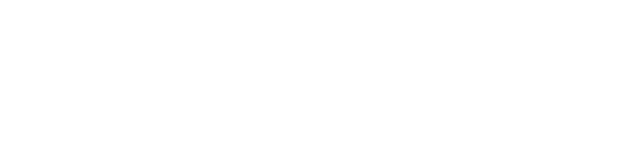
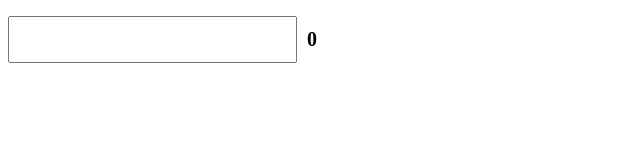
Before and after one commit to acciojob/mini-scrabble-Swadhincse, a website: page main.html in a window 1280 px wide. Shown: the whole page, without its empty margins (0-640 px from the left). Drawn offline with Linux system fonts and the light colour scheme.

Commit message:
initial commit

```diff
--- a/main.html
+++ b/main.html
@@ -8,8 +8,14 @@
 
 <body>
 	<!-- the entire body must be written by student -->
-    <script type="text/javascript" src="./script.js">
-</script>
+	<div>
+		<input type="text" id="evaluatedText">
+		<h3 id="letterCount"></h3>
+	</div>
+
+
+	<script type="text/javascript" src="./script.js">
+	</script>
 
 </body>
 
--- a/script.js
+++ b/script.js
@@ -1 +1,15 @@
 //your code here
+
+
+const textbox = document.getElementById("evaluatedText");
+const letterCount = document.getElementById("letterCount");
+
+
+textbox.addEventListener("input", function() {
+
+    letterCount.innerHTML = textbox.value.length;
+});
+textbox.addEventListener("keyup", function() {
+    letterCount.innerHTML = textbox.value.length;
+});
+letterCount.innerHTML = textbox.value.length || 0;
--- a/styles.css
+++ b/styles.css
@@ -1,2 +1,17 @@
 
 /* Your CSS Code here. */
+
+div {
+    display: flex;
+    align-items: center;
+}
+
+input {
+    font-size: 20px;
+    padding: 10px;
+    margin-right: 10px;
+}
+
+h3 {
+    font-size: 20px;
+}
```
